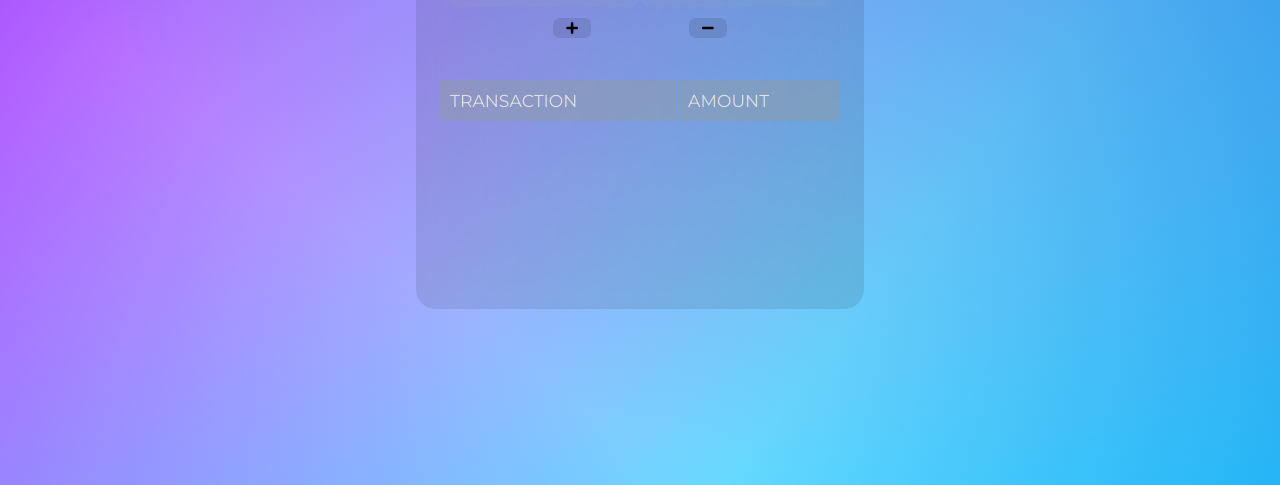
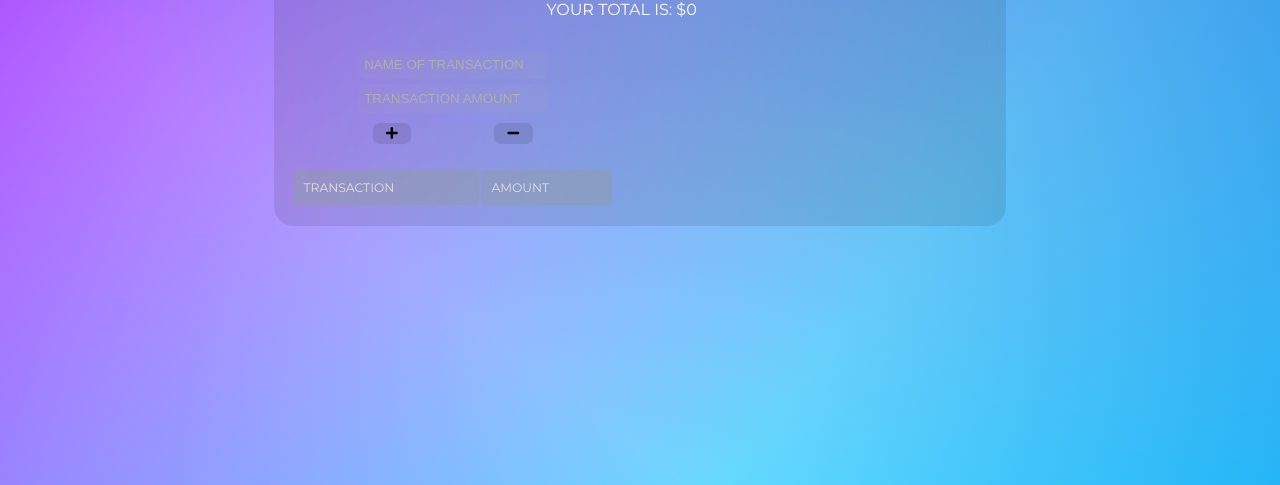
Before and after one commit to jeishu/finance-tracker, a website: page public/index.html in a window 1280 px wide. Shown: the part 315-800 px from the top of the page. Drawn offline with nearby package versions, Linux system fonts and the light colour scheme; no server answers.

Commit message:
Added Media Quieries for min-width 768px, 992px, 1200px

```diff
--- a/public/index.html
+++ b/public/index.html
@@ -20,13 +20,14 @@
 
 <body>
   <main>
+
+    <div class="total">
+      <h1>Finance Tracker</h1>
+      <div>Your total is: $<span id="total">0</span></div>
+    </div>
+
     <div class="wrapper">
       <div class="left-container">
-
-        <div class="total">
-          <h1>Finance Tracker</h1>
-          <div>Your total is: $<span id="total">0</span></div>
-        </div>
 
         <div class="form">
           <div class="input-container">
--- a/public/index.js
+++ b/public/index.js
@@ -33,7 +33,7 @@ function populateTable() {
     let tr = document.createElement("tr");
     tr.innerHTML = `
       <td>${transaction.name}</td>
-      <td>${transaction.value}</td>
+      <td>$ ${transaction.value}</td>
     `;
 
     tbody.appendChild(tr);
--- a/public/styles.css
+++ b/public/styles.css
@@ -6,12 +6,31 @@
   margin: 0;
 }
 
+/* Scrolling */
+::-webkit-scrollbar {
+  width: 10px;
+}
+::-webkit-scrollbar-track {
+  background: rgba(160, 160, 160,0.2);
+}
+::-webkit-scrollbar-thumb {
+  background: rgb(216, 216, 216);
+}
+::-webkit-scrollbar-thumb:hover {
+  background: rgb(175, 175, 175);
+}
+
+html {
+  scroll-behavior: smooth;
+}
+
+/* Background */
 body {
   font-size: 16px;
   font-family: 'Montserrat', sans-serif;
   background: linear-gradient(217deg, rgba(0, 117, 226, 0.8), rgba(255,0,0,0) 70.71%),
-            linear-gradient(127deg, rgba(128, 0, 255, 0.8), rgba(0,255,0,0) 70.71%),
-            linear-gradient(336deg, rgba(0, 195, 255, 0.8), rgba(0,0,255,0) 70.71%);
+              linear-gradient(127deg, rgba(128, 0, 255, 0.8), rgba(0,255,0,0) 70.71%),
+              linear-gradient(336deg, rgba(0, 195, 255, 0.8), rgba(0,0,255,0) 70.71%);
   display: flex;
   flex-direction: column;
   justify-content: center;
@@ -20,6 +39,7 @@ body {
   height: 100vh;
 }
 
+/* Main Container for everything */
 main {
   display: flex;
   flex-direction: column;
@@ -33,26 +53,37 @@ main {
   backdrop-filter: blur( 10.0px );
   -webkit-backdrop-filter: blur( 10.0px );
   border-radius: 20px;
+
+  margin: 1em;
+}
+.wrapper {
+  margin: 0 auto;
+  max-width: 350px;
+  max-height: 650px;
+  text-align: center;
 }
 
+/* Total Header Area */
 .total {
   color: rgb(255, 255, 255);
   padding: 0.8em 4em;
   border-top-left-radius: 15px;
   border-top-right-radius: 15px;
+  font-size: 1em;
 }
 .total h1 {
-  font-size: 2em;
+  font-size: 1.2em;
+  margin: .5em 0;
 }
 
+/* Form Section */
 .form {
-  margin: 2em;
+  margin: 1em .5em;
   display: flex;
   flex-direction: column;
   justify-content: center;
   align-items: center;
 }
-
 .button-container {
   padding: .5em;
   width: 100%;
@@ -61,7 +92,6 @@ main {
   justify-content: space-evenly;
   align-items: center;
 }
-
 button {
   padding: .2em 1em;
   background: rgba(0,0,0,0.1);
@@ -70,10 +100,9 @@ button {
   border: none;
   transition: all .5s;
 }
-button:focus {
+button:hover {
   background: #e0e0e0;
 }
-
 input {
   margin: .2em 0;
   padding: .5em;
@@ -83,12 +112,23 @@ input {
   border-radius: .5em;
   transition: all .5s;
 }
-
 input:focus {
   background-color: rgb(216, 216, 216);
 }
 ::placeholder {
   color: rgb(174, 174, 174);
+}
+.error {
+  color: black;
+}
+
+/* Transaction Table */
+.transactions {
+  text-align: left;
+  max-height: 180px;
+  overflow: auto;
+  width: 90%;
+  margin: 0 auto;
 }
 
 table {
@@ -104,34 +144,63 @@ td, th {
 th {
   background-color: rgba(141, 155, 165, 0.5);
   font-weight: normal;
-  font-size: 1.2em;
+  font-size: 1.1em;
 }
 tr {
-  font-size: .9em;
+  font-size: .7em;
 }
 
 tr:nth-child(even) {
   background-color: rgba(141, 155, 165, 0.5);
 }
 
-.error {
-  color: black;
-}
 
-.wrapper {
-  margin: 0 auto;
-  max-width: 825px;
-  text-align: center;
-}
 
-.transactions {
-  text-align: left;
-  max-height: 300px;
-  overflow: auto;
-  width: 90%;
-  margin: 0 auto;
-}
-
+/* Container for Charts */
 .right-container {
   padding: 1em;
 }
+
+/* Medium devices (landscape tablets, 768px and up) */
+@media only screen and (min-width: 768px) {
+
+  .wrapper {
+    display: flex;
+    flex-direction: row;
+    justify-content: center;
+    align-items: center;
+    max-height: fit-content;
+    max-width: fit-content;
+    margin: 0 auto;
+    max-width: 750px;
+    max-height: 1000px;
+  }
+  .transactions {
+    overflow-y: scroll;
+    overflow-x: hidden;
+    margin-bottom: 1.2em;
+  }
+  .left-container {
+    width: 100%;
+  }
+  .right-container {
+    padding: 1em;
+    width: 100%;
+  }
+
+}
+
+/* Large devices (laptops/desktops, 992px and up) */
+@media only screen and (min-width: 992px) {
+  .wrapper {
+    max-width: 950px;
+  }
+}
+
+/* Extra large devices (large laptops and desktops, 1200px and up) */
+@media only screen and (min-width: 1200px) {
+  .wrapper {
+    max-width: 1000px;
+    max-height: unset;
+  }
+}
```
